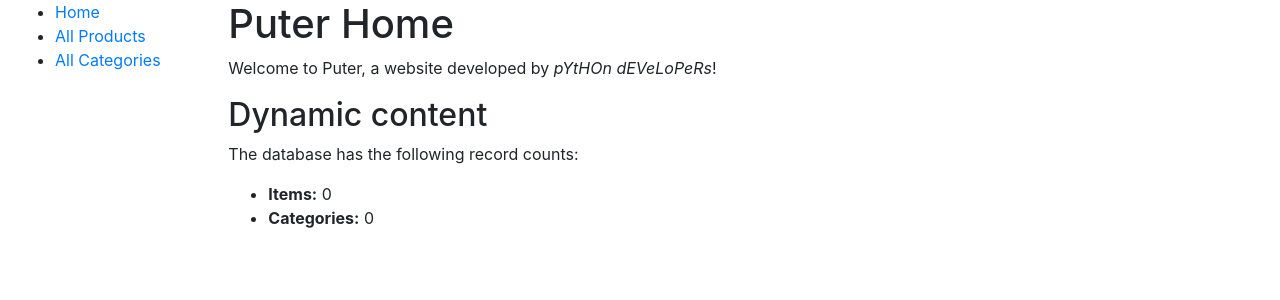
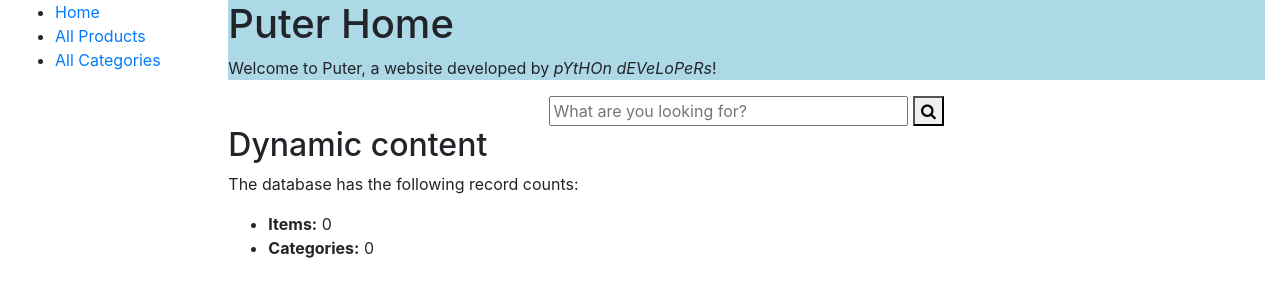
Before and after one commit to TheAeroHead/Puter, a Django app: page /index/ in a window 1280 px wide. Shown: the top 300 px of the page. Run offline with Django 3.2, Linux system fonts and the light colour scheme; data that the repository does not hold is empty; some libraries are stand-ins or nearby versions.

Commit message:
added a search bar to the front page

```diff
--- a/templates/index.html
+++ b/templates/index.html
@@ -1,8 +1,15 @@
 {% extends "base_generic.html" %}
 
 {% block content %}
+  <link rel="stylesheet" href="https://cdnjs.cloudflare.com/ajax/libs/font-awesome/4.7.0/css/font-awesome.min.css">
+  <div class="welcome" style="background-color:lightblue">
   <h1>Puter Home</h1>
   <p>Welcome to Puter, a website developed by <em>pYtHOn dEVeLoPeRs</em>!</p>
+  </div>
+	<center><form class="searchBar" action="/index/search_result" method="get">
+		<input type="text" placeholder="What are you looking for?" name="query" size="30">
+		<button type="submit"><i class="fa fa-search"></i></button>
+	</form></center>
   <h2>Dynamic content</h2>
   <p>The database has the following record counts:</p>
   <ul>
```
